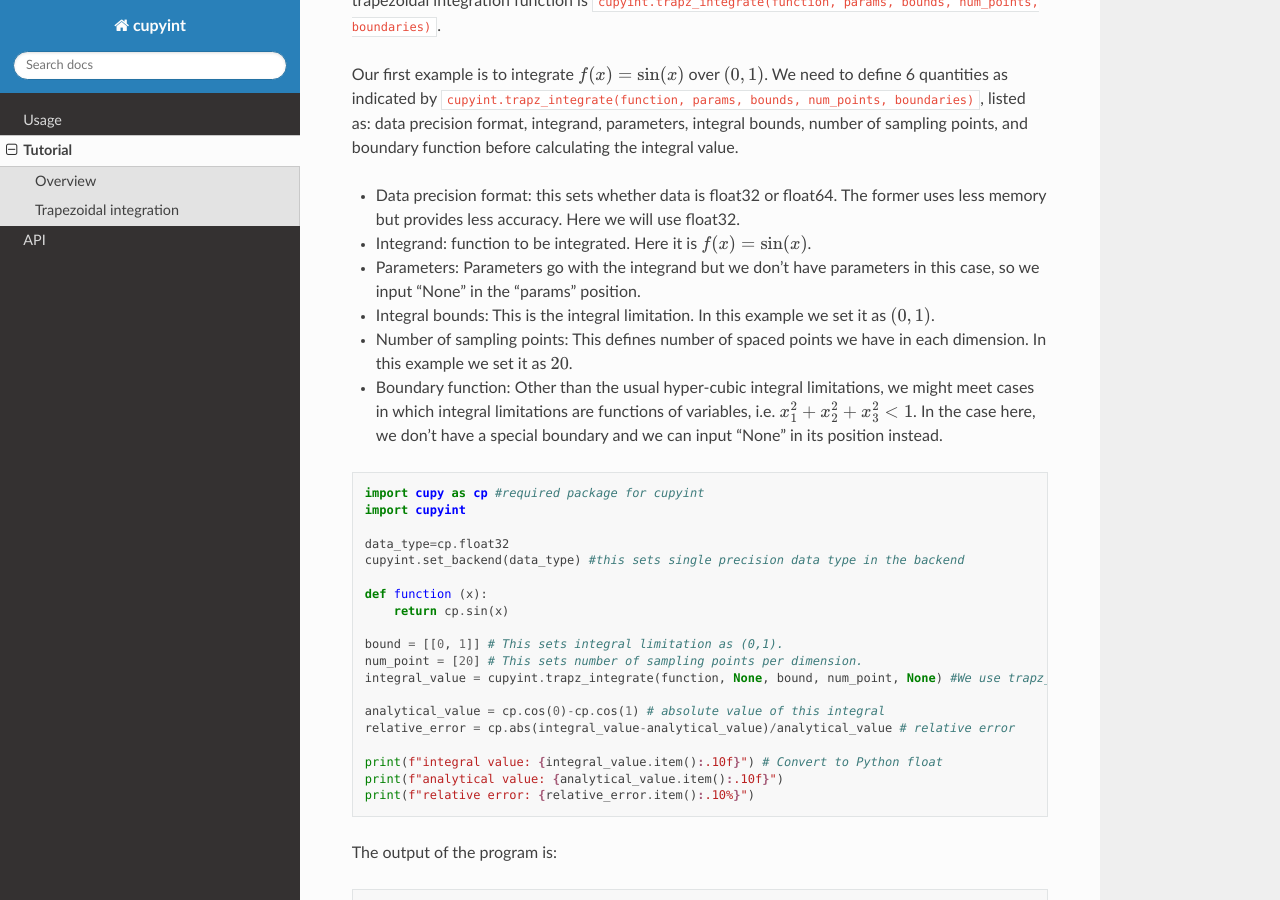
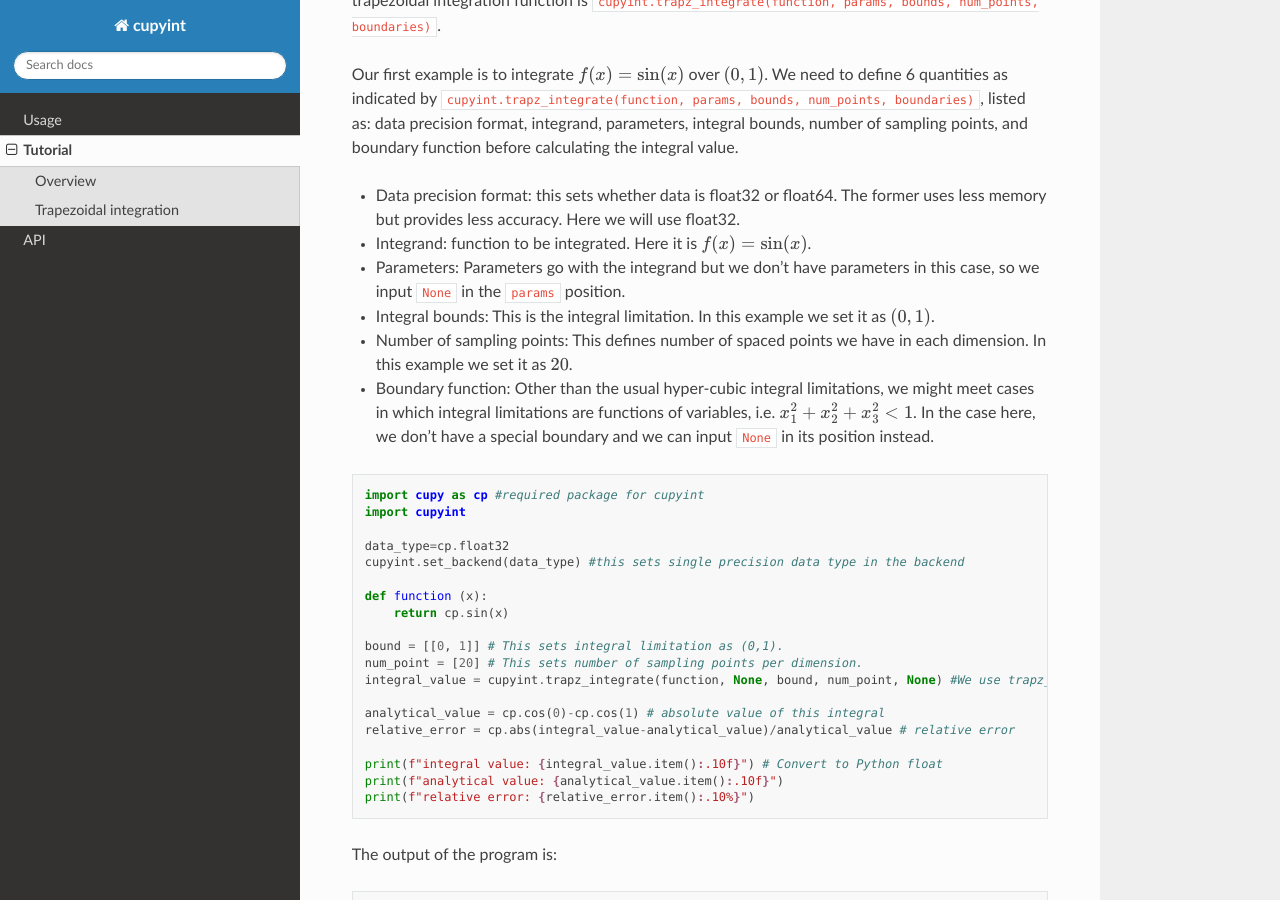
Before and after one commit to ze-ouyang/cupyint_doc, a Sphinx documentation site: the page built from docs/source/tutorial.rst, in a window 1280 px wide and 900 px high, scrolled down 1148 px. Built offline with Sphinx 7.4.7 and the Read the Docs theme 3.1.0, drawn with Linux system fonts in a browser that asks for light colours; some of the changed text lies outside the part shown.

Commit message:
Update tutorial.rst

```diff
--- a/docs/source/tutorial.rst
+++ b/docs/source/tutorial.rst
@@ -41,10 +41,10 @@
 
 * Data precision format: this sets whether data is float32 or float64. The former uses less memory but provides less accuracy. Here we will use float32.
 * Integrand: function to be integrated. Here it is :math:`f(x)=\mathrm{sin}(x)`.
-* Parameters: Parameters go with the integrand but we don't have parameters in this case, so we input "None" in the "params" position.
+* Parameters: Parameters go with the integrand but we don't have parameters in this case, so we input ``None`` in the ``params`` position.
 * Integral bounds: This is the integral limitation. In this example we set it as :math:`(0,1)`.
 * Number of sampling points: This defines number of spaced points we have in each dimension. In this example we set it as :math:`20`.
-* Boundary function: Other than the usual hyper-cubic integral limitations, we might meet cases in which integral limitations are functions of variables, i.e. :math:`x_1^2+x_2^2+x_3^2<1`. In the case here, we don't have a special boundary and we can input "None" in its position instead.
+* Boundary function: Other than the usual hyper-cubic integral limitations, we might meet cases in which integral limitations are functions of variables, i.e. :math:`x_1^2+x_2^2+x_3^2<1`. In the case here, we don't have a special boundary and we can input ``None`` in its position instead.
 
 .. code-block:: python
 
@@ -113,3 +113,12 @@
 
   print(f"integral value: {integral_value.get()}") # Output integral value
   print(f"length of integral value: {integral_value.size}") # Output length of the integral value
+
+The output of the program is
+
+.. code-block:: python
+
+  integral value: [0.19233355 0.19240522 0.1924768  ... 0.73139507 0.7314593  0.7315235 ]
+  length of integral value: 10000
+
+Actually, **cupyint** is capable of handling multiple paramaters, and can automatically vectorized the integrand to perform faster calculation. The output ``integral_value`` should have the same length of the input ``param`` length, corresponding to the parameter sets.
```
